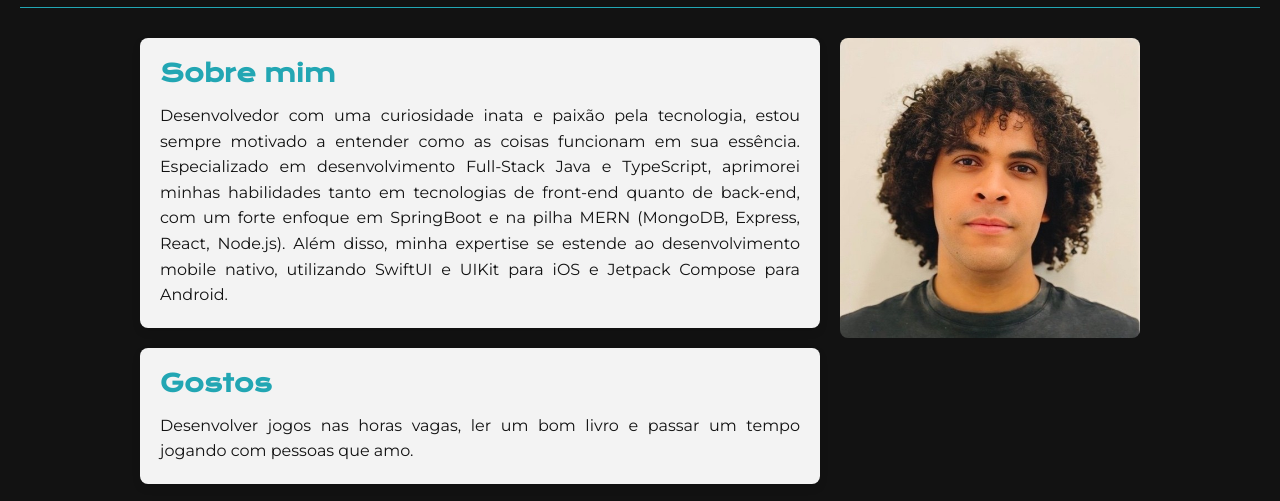
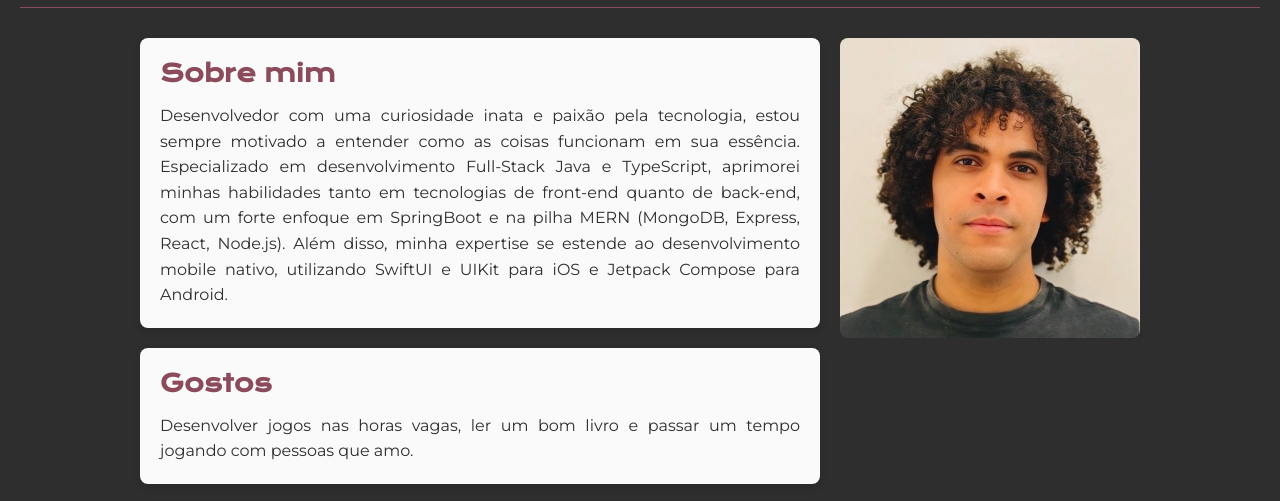
Before and after one commit to LeviLunique/apresentacao-levi, a plain HTML site: page index.html in a window 1280 px wide. Shown: the part 87-588 px from the top of the page. Drawn offline with nearby package versions, Linux system fonts and the light colour scheme.

Commit message:
Update color palette

```diff
--- a/style.css
+++ b/style.css
@@ -1,10 +1,10 @@
 @import url('https://fonts.googleapis.com/css2?family=Krona+One&family=Montserrat:wght@400;600&display=swap');
 
 :root {
-    --primary-color: #121212;
-    --secondary-color: #F3F3F3;
-    --accent-color: #22A6B3;
-    --hover-color: #1B4F72;
+    --primary-color: #2E2E2E;
+    --secondary-color: #FAFAFA;
+    --accent-color: #8C4B5A;
+    --hover-color: #6E3747;
 
     --primary-font: 'Krona One', sans-serif;
     --secondary-font: 'Montserrat', sans-serif;
@@ -52,17 +52,6 @@ body {
 .content {
     flex: 1;
 }
-
-/* .image-container {
-    flex-shrink: 0;
-    display: flex;
-    align-items: center;
-    justify-content: center;
-    background-color: var(--secondary-color);
-    padding: 10px;
-    border-radius: 12px;
-    box-shadow: 0 4px 8px rgba(0, 0, 0, 0.2);
-} */
 
 .profile-image {
     width: 300px;
```
